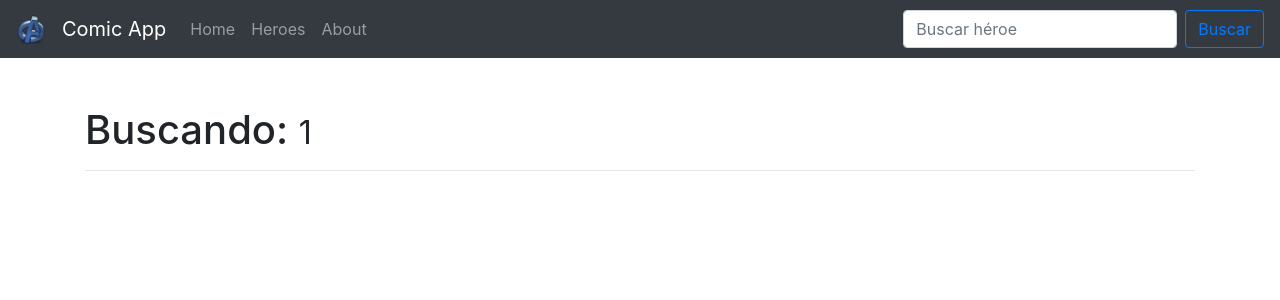
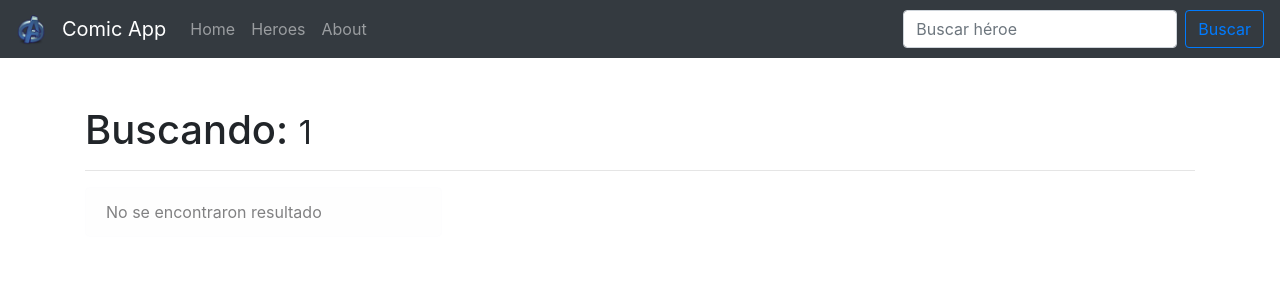
Before and after one commit to CarlosHdz7/App-de-comics, an Angular app: page /search/1 in a window 1280 px wide. Shown: the top 300 px of the page. Built offline with nearby package versions, Linux system fonts and the light colour scheme.

Commit message:
mejora en los resultados de busqueda
Ahora ya muestra un mensaje para cuando no se encuentran los resultados

```diff
--- a/src/app/components/search/search.component.html
+++ b/src/app/components/search/search.component.html
@@ -2,6 +2,10 @@
 <hr>
 
 <div class="card-columns animated fadeIn">
+
+  <div *ngIf="heroes.length == 0" class="alert alert-light" role="alert">
+    No se encontraron resultado
+  </div>
 
   <div class="card" *ngFor="let heroe of heroes; let i = index">
     <img [src]="heroe.img" class="card-img-top" [alt]="heroe.nombre">
--- a/src/app/components/search/search.component.ts
+++ b/src/app/components/search/search.component.ts
@@ -20,7 +20,7 @@ export class SearchComponent implements OnInit {
     this.activatedRoute.params.subscribe( params => {
       this.termino = params['termino'];
       this.heroes = this.heroesService.buscarHeroes( params['termino'] );
-      console.log(this.heroes);
+      console.log(this.heroes.length);
     });
   }
 
```
